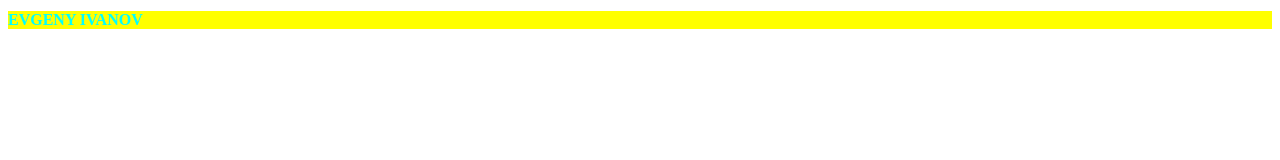
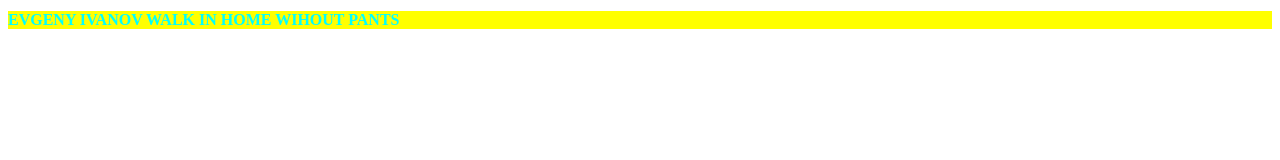
Before and after one commit to evgivg2/testtest, a plain HTML site: page index.html in a window 1280 px wide. Drawn offline with Linux system fonts and the light colour scheme.

Commit message:
add index

```diff
--- a/index.html
+++ b/index.html
@@ -8,6 +8,6 @@
     <link href="style.css" rel="stylesheet">
 </head>
 <body>
-    <h1 class="mename">EVGENY IVANOV</h1>
+    <h1 class="mename">EVGENY IVANOV WALK IN HOME WIHOUT PANTS</h1>
 </body>
 </html>
```
